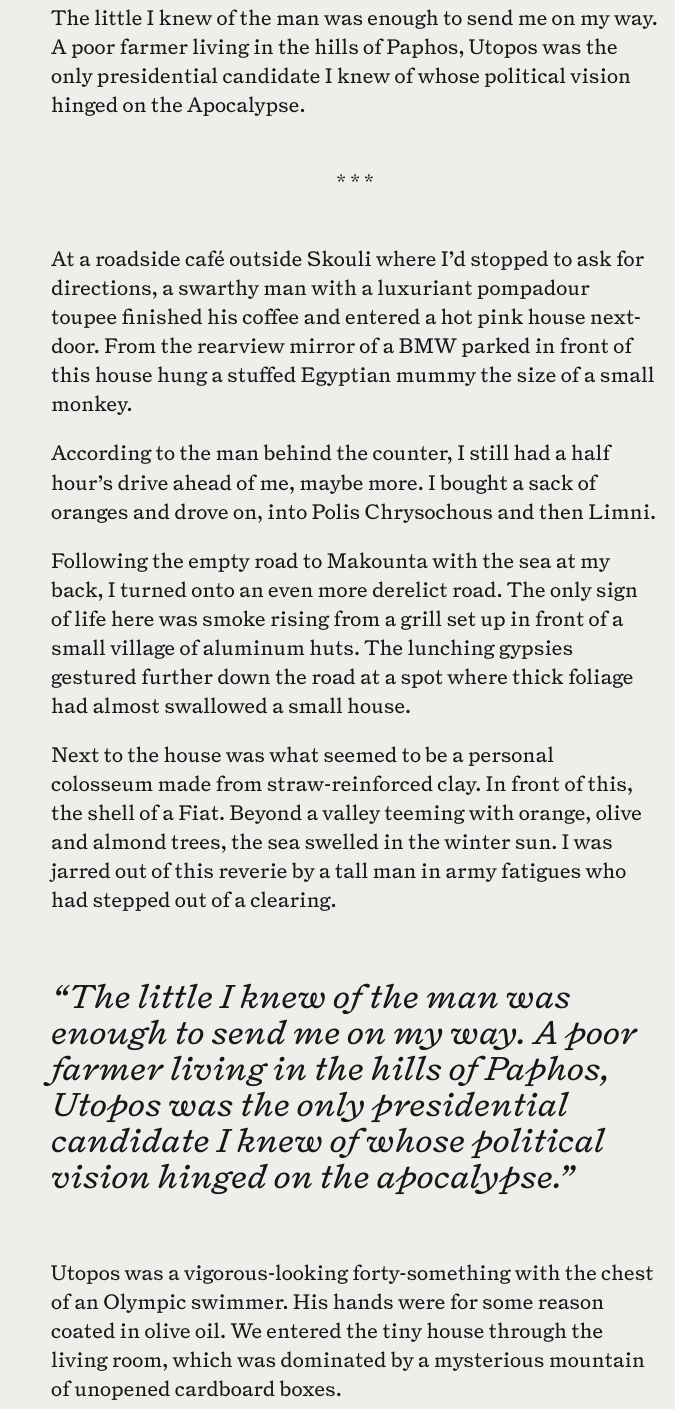
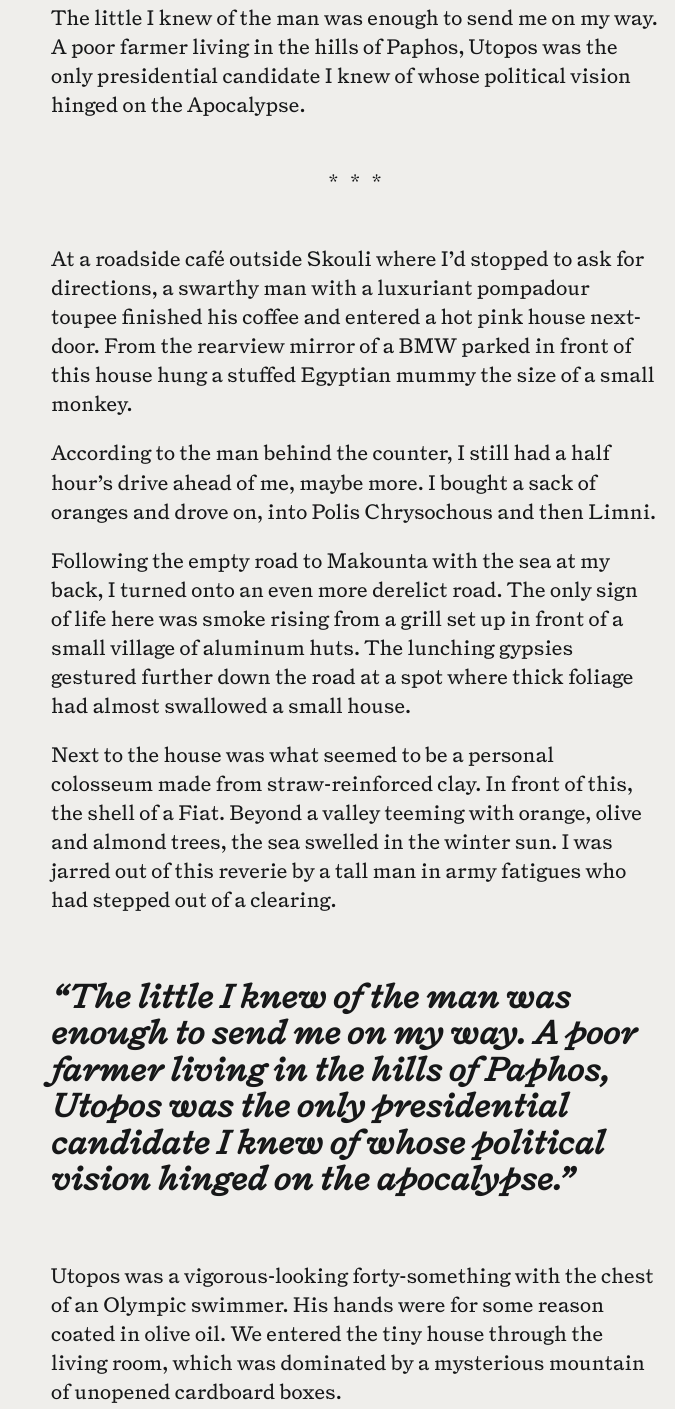
Before and after one commit to maxsheridan/longform, a plain HTML site: page articles/free-love-after-the-apocalypse.html in a window 1280 px wide. Shown: the part 858-2267 px from the top of the page, without its empty margins (605-1280 px from the left). Drawn offline with Linux system fonts and the light colour scheme.

Commit message:
Updat free-love

```diff
--- a/articles/free-love-after-the-apocalypse.html
+++ b/articles/free-love-after-the-apocalypse.html
@@ -10,7 +10,7 @@
         <link rel="preload" href="/assets/type/Triptych-Roman.woff2" as="font" type="font/woff2" crossorigin>
         <link rel="preload" href="/assets/type/Triptych-Italick.woff2" as="font" type="font/woff2" crossorigin>
         <link rel="preload" href="/assets/type/Triptych-Grotesque.woff2" as="font" type="font/woff2" crossorigin>
-        <link rel="stylesheet" href="/style.min.css" type="text/css">
+        <link rel="stylesheet" href="/style.css" type="text/css">
         <link rel="icon" href="/favicon.ico" type="image/x-icon" sizes="32x32">
         <link rel="icon" href="/favicon.svg" type="image/svg+xml" sizes="any">
         <link rel="apple-touch-icon" href="/assets/icons/apple_touch_icon.png" type="image/png">
@@ -54,7 +54,10 @@
                             The little I knew of the man was enough to send me on my way. A poor farmer living in the hills of Paphos, Utopos was the only presidential candidate I knew of whose political vision hinged on the Apocalypse.
                         </p>
                         <div class="divider center">
-                           <span>* * *</span>
+                            <p>
+                                *<span class="spacer"></span>*<span class="spacer"></span>*
+
+                            </p>
                         </div>
                         <p>
                             At a roadside café outside Skouli where I’d stopped to ask for directions, a swarthy man with a luxuriant pompadour toupee finished his coffee and entered a hot pink house next-door. From the rearview mirror of a BMW parked in front of this house hung a stuffed Egyptian mummy the size of a small monkey.
@@ -176,7 +179,7 @@
                             “Ah,” Utopos said, pulling reflectively at his chin. “Yes. Originally, I had planned to level it myself. But this isn’t environmentally sound. I will wait for the Apocalypse. Or maybe I will leave it for the tourists.”
                             </p>
                         <p>
-                            With the New Jerusalem looming before me, I couldn’t help thinking of Winston Smith sipping Victory gin in the Chestnut Tree Cafe. Of Thomas More’s head rolling off the chopping block and Plato’s flight from Sicily. Pythagoras had burned and so had David Koresh. It seemed mankind wasn’t ready for paradise.
+                            With the New Jerusalem looming before me, I couldn’t help thinking of Winston Smith sipping Victory gin in the Chestnut Tree Café. Of Thomas More’s head rolling off the chopping block and Plato’s flight from Sicily. Pythagoras had burned and so had David Koresh. It seemed mankind wasn’t ready for paradise.
                         </p>
                         <p>
                             Heading back down the road an hour later, I was moved by the prospect of the sea stretched out so peacefully before me. I thought of St. Augustine. “Give me chastity and continence, but just not now.”
```
